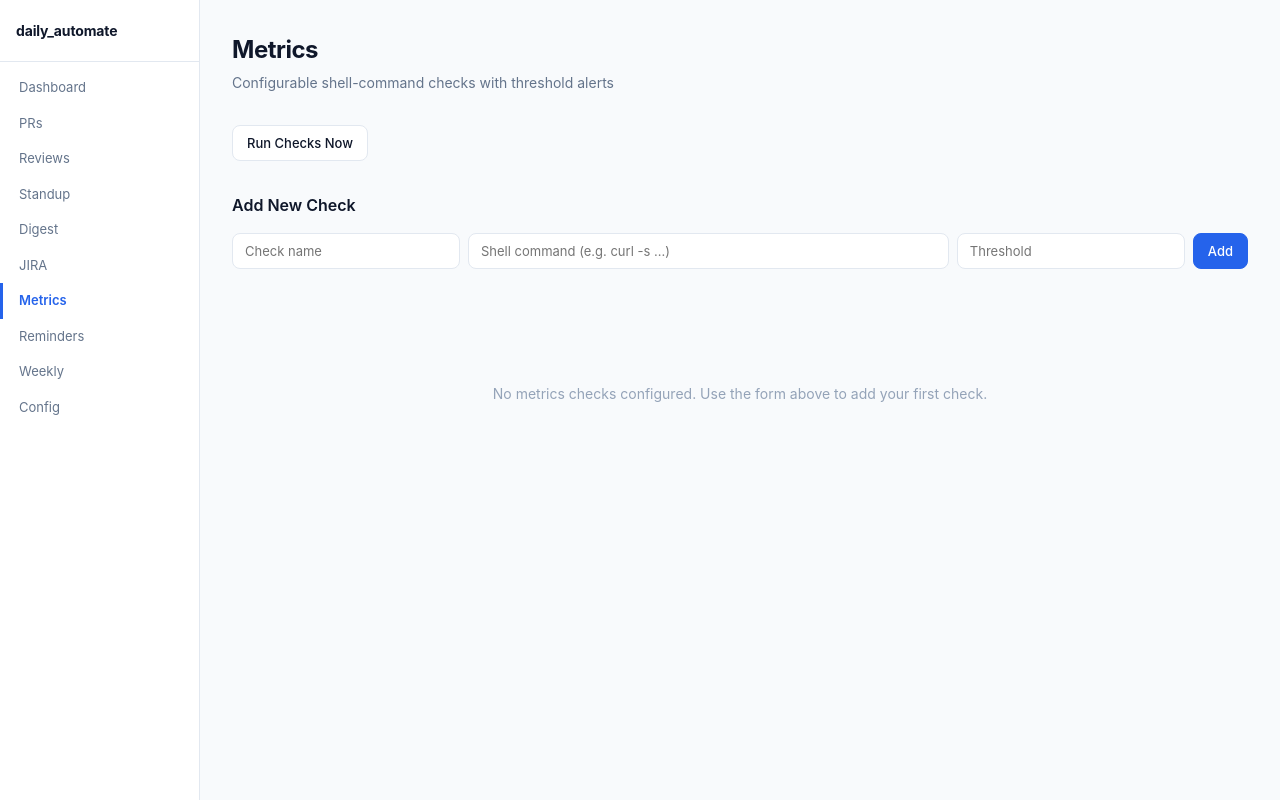
After one commit to fionamiaojing/daily_automate, a FastAPI app: page /metrics in a window 1280 px wide. The commit adds this page. Run offline with FastAPI, Linux system fonts and the light colour scheme; data that the repository does not hold is empty; parts of the project's set-up code (start-up, migrations or seed data) failed here and were passed over.

Commit message:
feat: metrics and weekly summary page templates with CSS
Co-Authored-By: Claude Opus 4.6 <noreply@anthropic.com>

```diff
--- a/static/style.css
+++ b/static/style.css
@@ -413,3 +413,44 @@ button:disabled {
     background: color-mix(in srgb, var(--accent) 10%, transparent);
     border-radius: 4px;
 }
+
+/* ----- Metrics ----- */
+.metric-value {
+    font-size: 1.5rem;
+    font-weight: 700;
+    font-family: var(--mono);
+}
+
+.metric-ok { color: #22c55e; }
+.metric-alert { color: #ef4444; }
+
+.metric-form {
+    display: flex;
+    gap: 0.5rem;
+    flex-wrap: wrap;
+    margin-bottom: 1.5rem;
+}
+
+.metric-form input {
+    padding: 0.5rem 0.75rem;
+    font-size: 0.8125rem;
+    font-family: var(--font);
+    border: 1px solid var(--border);
+    border-radius: var(--radius);
+    background: var(--bg-card);
+    color: var(--text);
+}
+
+/* ----- Weekly ----- */
+.doc-link {
+    display: inline-flex;
+    align-items: center;
+    gap: 0.25rem;
+    color: var(--accent);
+    font-size: 0.8125rem;
+    margin-top: 0.5rem;
+}
+
+.doc-link:hover {
+    text-decoration: underline;
+}
--- /dev/null
+++ b/templates/metrics.html
@@ -0,0 +1,50 @@
+{% extends "base.html" %}
+{% block title %}Metrics — daily_automate{% endblock %}
+{% block content %}
+<div class="page-header">
+    <h1>Metrics</h1>
+    <p>Configurable shell-command checks with threshold alerts</p>
+</div>
+
+<div class="btn-group">
+    <button hx-post="/api/trigger/metrics" hx-swap="none">Run Checks Now</button>
+</div>
+
+<div class="section-title">Add New Check</div>
+<form class="metric-form" hx-post="/api/metrics/add" hx-swap="none" hx-on::after-request="this.reset(); location.reload();">
+    <input type="text" name="name" placeholder="Check name" required>
+    <input type="text" name="query" placeholder="Shell command (e.g. curl -s ...)" required style="flex: 2;">
+    <input type="number" name="threshold" placeholder="Threshold" step="any" required>
+    <button type="submit" class="btn btn-primary">Add</button>
+</form>
+
+{% if checks %}
+    <div class="section-title">Configured Checks</div>
+    {% for check in checks %}
+    <div class="card" style="margin-bottom: 0.75rem;">
+        <div style="display: flex; align-items: center; gap: 0.75rem;">
+            <span style="font-weight: 600;">{{ check.name }}</span>
+            {% if check.last_value is not none %}
+                {% if check.threshold is not none and check.last_value > check.threshold %}
+                    <span class="metric-value metric-alert">{{ check.last_value }}</span>
+                {% else %}
+                    <span class="metric-value metric-ok">{{ check.last_value }}</span>
+                {% endif %}
+            {% else %}
+                <span class="metric-value" style="color: var(--text-muted);">--</span>
+            {% endif %}
+        </div>
+        <div class="card-detail">
+            Threshold: {{ check.threshold }} | Command: <code>{{ check.query }}</code>
+        </div>
+        {% if check.last_checked %}
+        <div class="card-detail">Last checked: {{ check.last_checked[:16] }}</div>
+        {% endif %}
+    </div>
+    {% endfor %}
+{% else %}
+    <div class="placeholder" style="min-height: 200px;">
+        <p>No metrics checks configured. Use the form above to add your first check.</p>
+    </div>
+{% endif %}
+{% endblock %}
```
Also changed, not shown: templates/weekly.html (added, +40 -0 lines).
